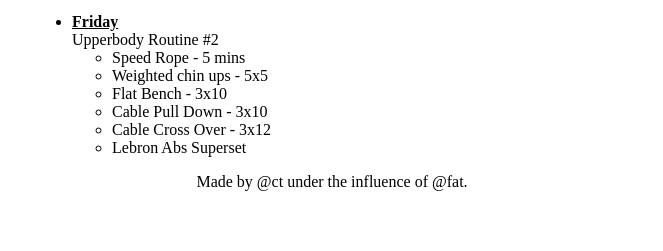
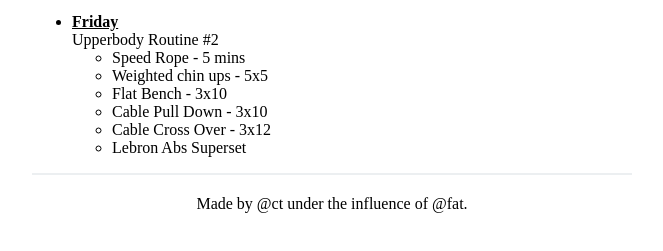
Before and after one commit to theuiguru/fitness, a website: page index.html in a window 1280 px wide. Shown: the part 85-336 px from the top of the page, without its empty margins (308-971 px from the left). Drawn offline with Linux system fonts and the light colour scheme.

Commit message:
added footer styles

```diff
--- a/style.css
+++ b/style.css
@@ -1,5 +1,6 @@
 .container {width:100%; max-width:600px; margin:0 auto;}
 header, footer {text-align:center;}
 header {border-bottom:2px solid #ECEFF1;}
+footer {border-top: 2px solid #ECEFF1; padding-top:20px;}
 .day {display:none; border-radius:3px;}
 span {font-weight:bold; text-decoration:underline;}
```
